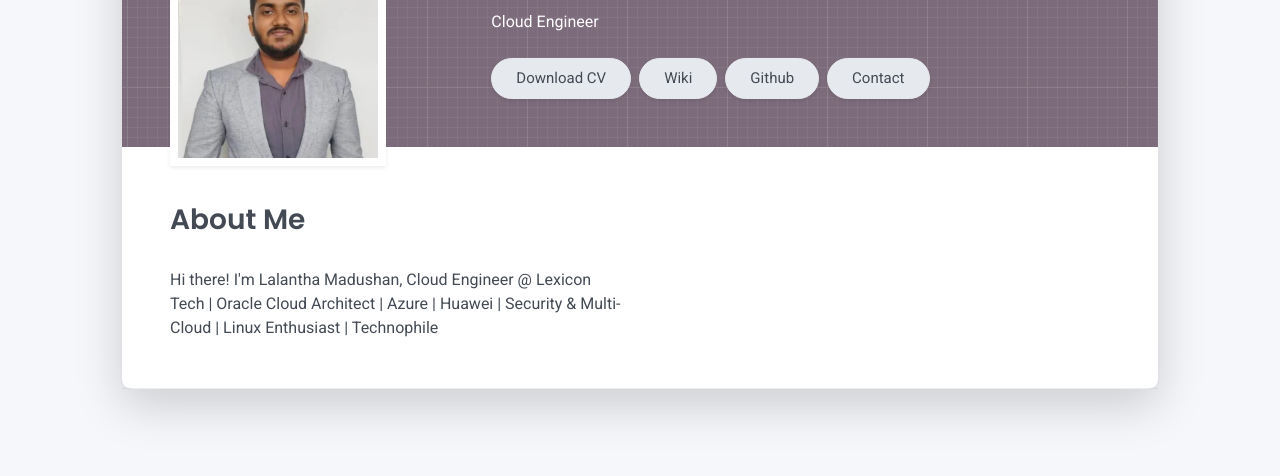
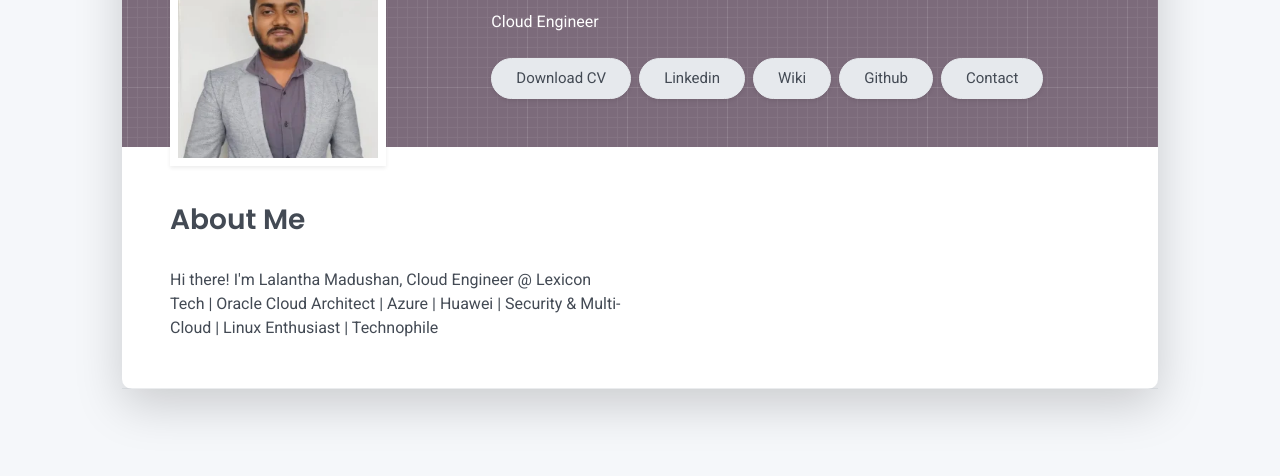
Before and after one commit to lalantham/lm-resume, a plain HTML site: page index.html in a window 1280 px wide. Shown: the part 222-698 px from the top of the page. Drawn offline with Linux system fonts and the light colour scheme.

Commit message:
Update index.html

```diff
--- a/index.html
+++ b/index.html
@@ -55,7 +55,7 @@
       <div class="col-lg-8 col-md-7 text-center text-md-start">
         <h2 class="h1 mt-2" data-aos="fade-left" data-aos-delay="0">Lalantha Madushan</h2>
         <p data-aos="fade-left" data-aos-delay="100">Cloud Engineer</p>
-        <div class="d-print-none" data-aos="fade-left" data-aos-delay="200"><a class="btn btn-light text-dark shadow-sm mt-1 me-1" href="/uploads/MyCV-V1.1-20JAN2020.pdf" target="_blank">Download CV</a><a class="btn btn-light text-dark shadow-sm mt-1 me-1" href="https://wiki.lalantha.com/" target="_blank">Wiki</a><a class="btn btn-light text-dark shadow-sm mt-1 me-1" href="https://github.com/lalantham" target="_blank">Github</a><a class="btn btn-light text-dark shadow-sm mt-1 me-1" href="#contact">Contact</a></div>
+        <div class="d-print-none" data-aos="fade-left" data-aos-delay="200"><a class="btn btn-light text-dark shadow-sm mt-1 me-1" href="/uploads/MyCV-V1.1-20JAN2020.pdf" target="_blank">Download CV</a><a class="btn btn-light text-dark shadow-sm mt-1 me-1" href="https://www.linkedin.com/in/lalantha-madhushan/" target="_blank">Linkedin</a><a class="btn btn-light text-dark shadow-sm mt-1 me-1" href="https://wiki.lalantha.com/" target="_blank">Wiki</a><a class="btn btn-light text-dark shadow-sm mt-1 me-1" href="https://github.com/lalantham" target="_blank">Github</a><a class="btn btn-light text-dark shadow-sm mt-1 me-1" href="#contact">Contact</a></div>
       </div>
     </div>
   </div>
```
